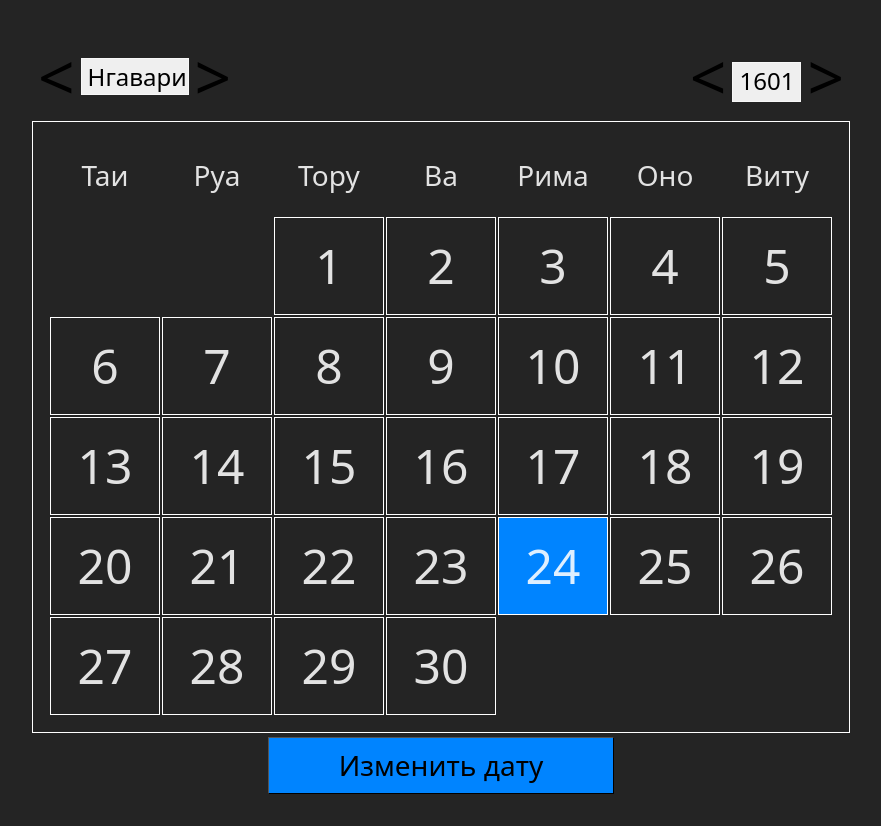
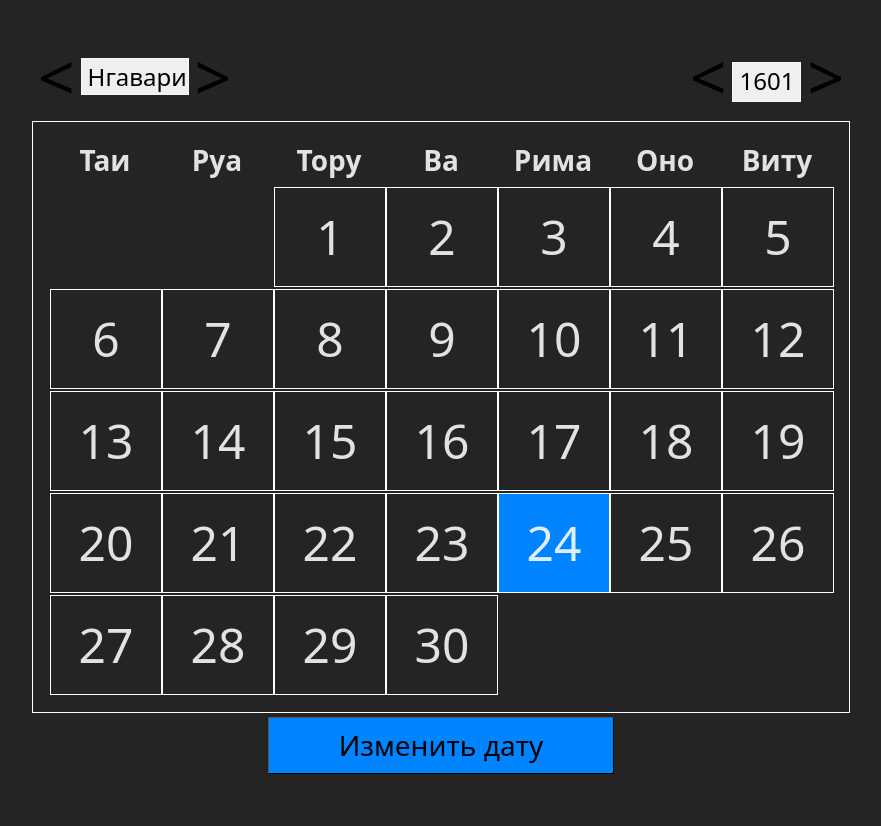
Before and after one commit to dillank82/serband-calendar, a React (Vite) app: page / in a window 1280 px wide. Shown: the whole page, without its empty margins (199-1080 px from the left). Built offline with nearby package versions, Linux system fonts and the light colour scheme.

Commit message:
make calendar a table

```diff
--- a/src/Components/Calendar/Calendar.tsx
+++ b/src/Components/Calendar/Calendar.tsx
@@ -6,9 +6,13 @@ import { ReactNode } from 'react'
 export const Calendar = (): ReactNode => {
 
     return(
-        <div className="calendar">
-            <DaysOfWeek />
-            <DaysPanel />
-        </div>
+        <table className="calendar">
+            <thead>
+                <DaysOfWeek />
+            </thead>
+            <tbody>
+                <DaysPanel />
+            </tbody>
+        </table>
     )
 }
--- a/src/Components/DaysOfWeek/DaysOfWeek.tsx
+++ b/src/Components/DaysOfWeek/DaysOfWeek.tsx
@@ -3,14 +3,14 @@ import './DaysOfWeek.css'
 export const DaysOfWeek = () => {
 
     return(
-        <ul className='days-of-week'>
-            <li className='day-of-week'>Таи</li>
-            <li className='day-of-week'>Руа</li>
-            <li className='day-of-week'>Тору</li>
-            <li className='day-of-week'>Ва</li>
-            <li className='day-of-week'>Рима</li>
-            <li className='day-of-week'>Оно</li>
-            <li className='day-of-week'>Виту</li>
-        </ul>
+        <tr className='days-of-week'>
+            <th scope='col' className='day-of-week'>Таи</th>
+            <th scope='col' className='day-of-week'>Руа</th>
+            <th scope='col' className='day-of-week'>Тору</th>
+            <th scope='col' className='day-of-week'>Ва</th>
+            <th scope='col' className='day-of-week'>Рима</th>
+            <th scope='col' className='day-of-week'>Оно</th>
+            <th scope='col' className='day-of-week'>Виту</th>
+        </tr>
     )
 }
--- a/src/Components/DaysPanel/DaysPanel.tsx
+++ b/src/Components/DaysPanel/DaysPanel.tsx
@@ -18,7 +18,7 @@ export const DaysPanel = () => {
         let extraCount = 0
 
         for (let i = 0; i < emptyCells; i++) {
-            days.push(<div className="empty-day" key={`empty-${i}`}></div>)
+            days.push(<td className="empty-day" key={`empty-${i}`}></td>)
         }
 
         for (let day = 1; day <= daysInMonth; day++) {
@@ -28,21 +28,23 @@ export const DaysPanel = () => {
 
                 if (extraDays.some(d => d.month == month && d.day == day)) {
                     let symbol
+                    let name
                     extraDays.forEach(d => {
                         if (d.month == month && d.day === day) {
+                            name = d.name
                             symbol = d.short
                         }
                     })
                     extraCount+=1
-                    return symbol
+                    return { symbol, name }
                 } else {
-                    return day - extraCount
+                    return { symbol: (day - extraCount) }
                 }
             }
             days.push(
-                <div className={realDay ? ' real-day' : 'day'} key={day}>
-                    {typeOfDay()}
-                </div>
+                <td className={realDay ? ' real-day' : 'day'} key={day} aria-label={typeOfDay().name} >
+                    {typeOfDay().symbol}
+                </td>
             )
 
         }
@@ -51,8 +53,8 @@ export const DaysPanel = () => {
     }
 
     return (
-        <div className="days">
+        <tr className="days">
             {renderDays()}
-        </div>
+        </tr>
     )
 }
```
